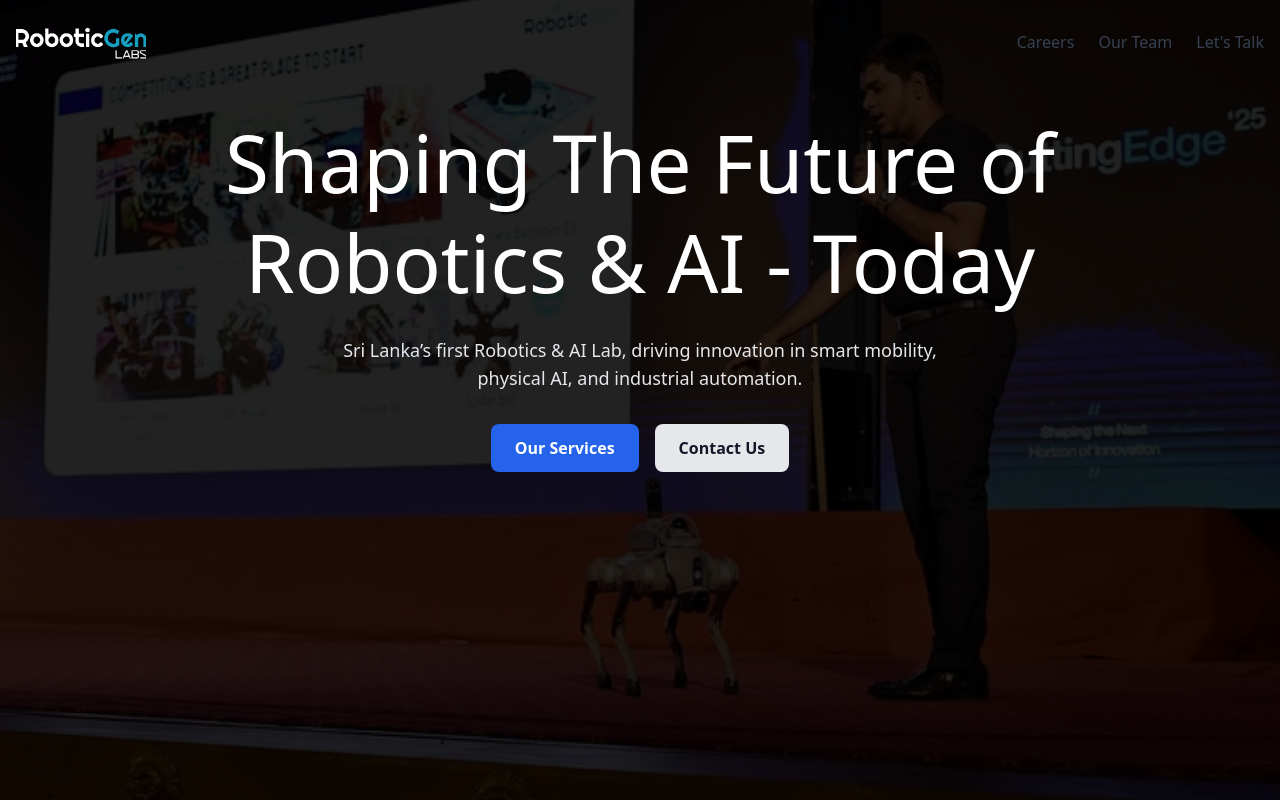
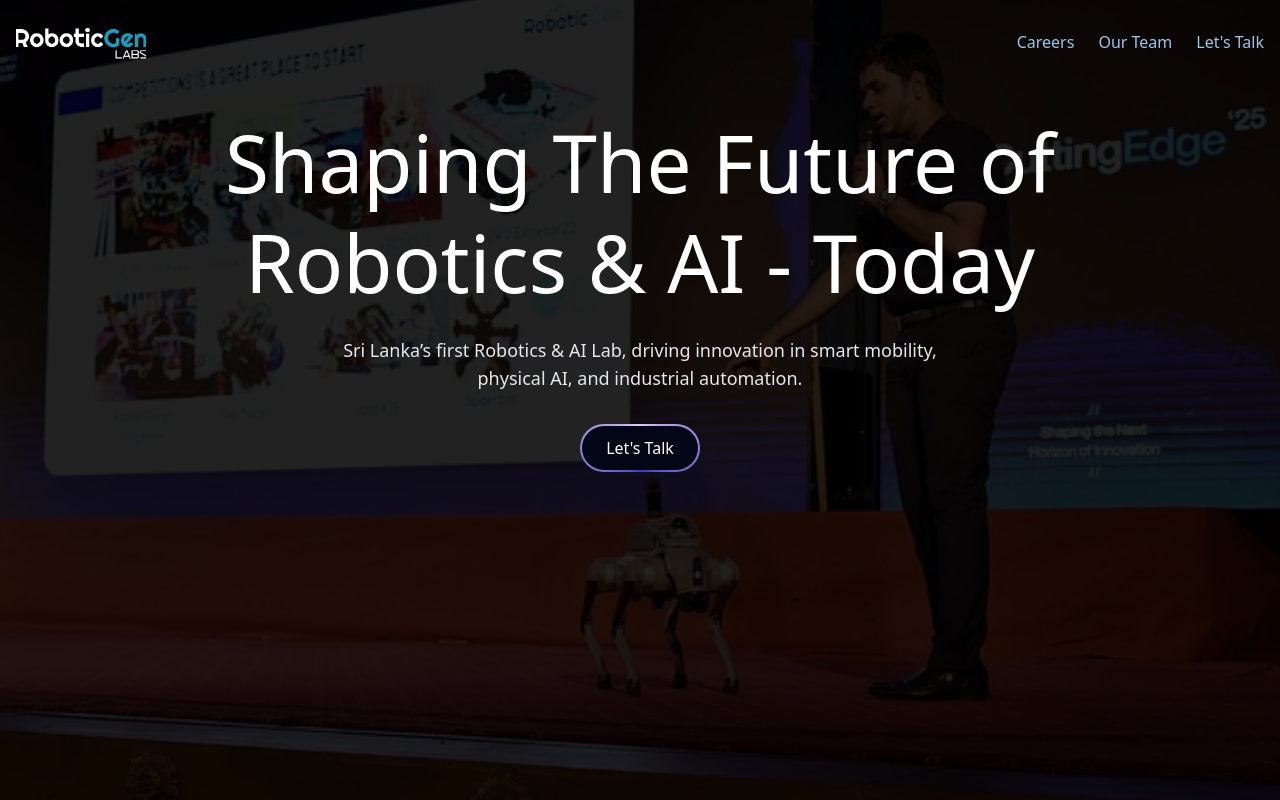
Before and after one commit to DevRoboticGen/roboticgenlabs-website, a React (Vite) app in the folder company-website/: page / in a window 1280 px wide. Built offline with nearby package versions, Linux system fonts and the light colour scheme.

Commit message:
This commit added let's talk button

```diff
--- a/company-website/src/components/HeroSection.tsx
+++ b/company-website/src/components/HeroSection.tsx
@@ -12,20 +12,16 @@ export default function HeroSection() {
         <p className="text-Inter mt-6 text-lg text-gray-200">
           Sri Lanka’s first Robotics & AI Lab, driving innovation in smart mobility,<br /> physical AI, and industrial automation.
         </p>
-        <div className="mt-8 flex justify-center gap-4">
-          <a
-            href="#services"
-            className="bg-blue-600 text-white px-6 py-3 rounded-lg font-semibold hover:bg-blue-700"
-          >
-            Our Services
-          </a>
-          <a
-            href="#contact"
-            className="bg-gray-200 text-gray-900 px-6 py-3 rounded-lg font-semibold hover:bg-gray-300"
-          >
-            Contact Us
-          </a>
-        </div>
+        <div/>
+
+                <div className="pt-8">
+                    <button className="relative inline-flex h-12 min-w-[120px] overflow-hidden rounded-full p-[2px] focus:outline-none focus:ring-2 focus:ring-slate-400 focus:ring-offset-2 focus:ring-offset-slate-50 text-base">
+                        <span className="absolute inset-[-1000%] animate-[spin_2s_linear_infinite] bg-[conic-gradient(from_90deg_at_50%_50%,#E2CBFF_0%,#393BB2_50%,#E2CBFF_100%)]" />
+                        <span className="inline-flex h-full w-full cursor-pointer items-center justify-center rounded-full bg-slate-950 px-6 py-2 text-base font-medium text-white backdrop-blur-3xl">
+                            Let's Talk
+                        </span>
+                    </button>
+                </div>
       </div>
     </section>
   );
--- a/company-website/src/components/Navbar.tsx
+++ b/company-website/src/components/Navbar.tsx
@@ -9,9 +9,9 @@ export default function Navbar() {
       <div className="max-w-7xl mx-auto px-4 py-3 flex items-center justify-between">
         <div className="labs-logo"></div>
         <div className="hidden md:flex space-x-6">
-          <a href="#careers" className="text-gray-700 hover:text-blue-600">Careers</a>
-          <a href="#ourTeam" className="text-gray-700 hover:text-blue-600">Our Team</a>
-          <a href="#letsTalk" className="text-gray-700 hover:text-blue-600">Let's Talk</a>
+          <a href="#careers" className="text-[#9BC6EB] hover:text-blue-600">Careers</a>
+          <a href="#ourTeam" className="text-[#9BC6EB] hover:text-blue-600">Our Team</a>
+          <a href="#letsTalk" className="text-[#9BC6EB] hover:text-blue-600">Let's Talk</a>
         </div>
         <button className="md:hidden" onClick={() => setIsOpen(!isOpen)}>
           <span className="text-3xl">&#9776;</span>
```
